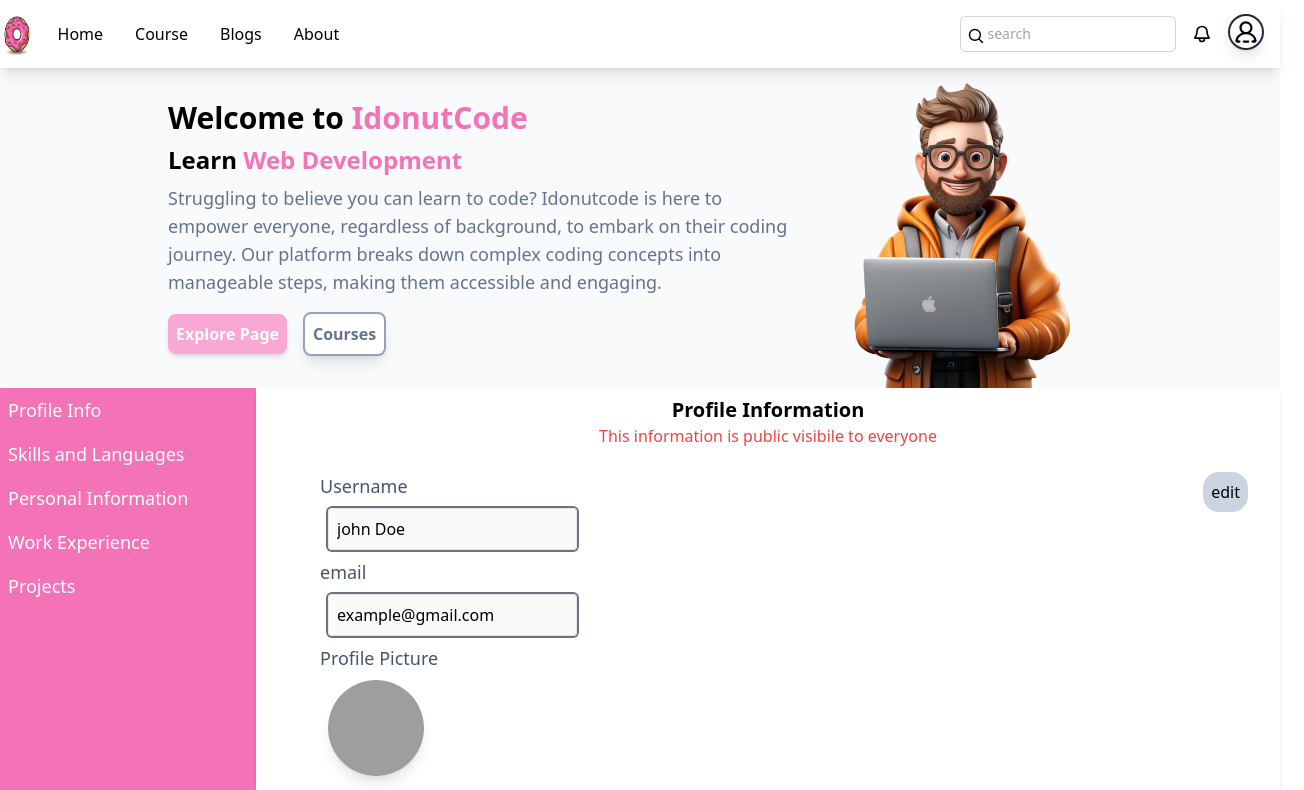
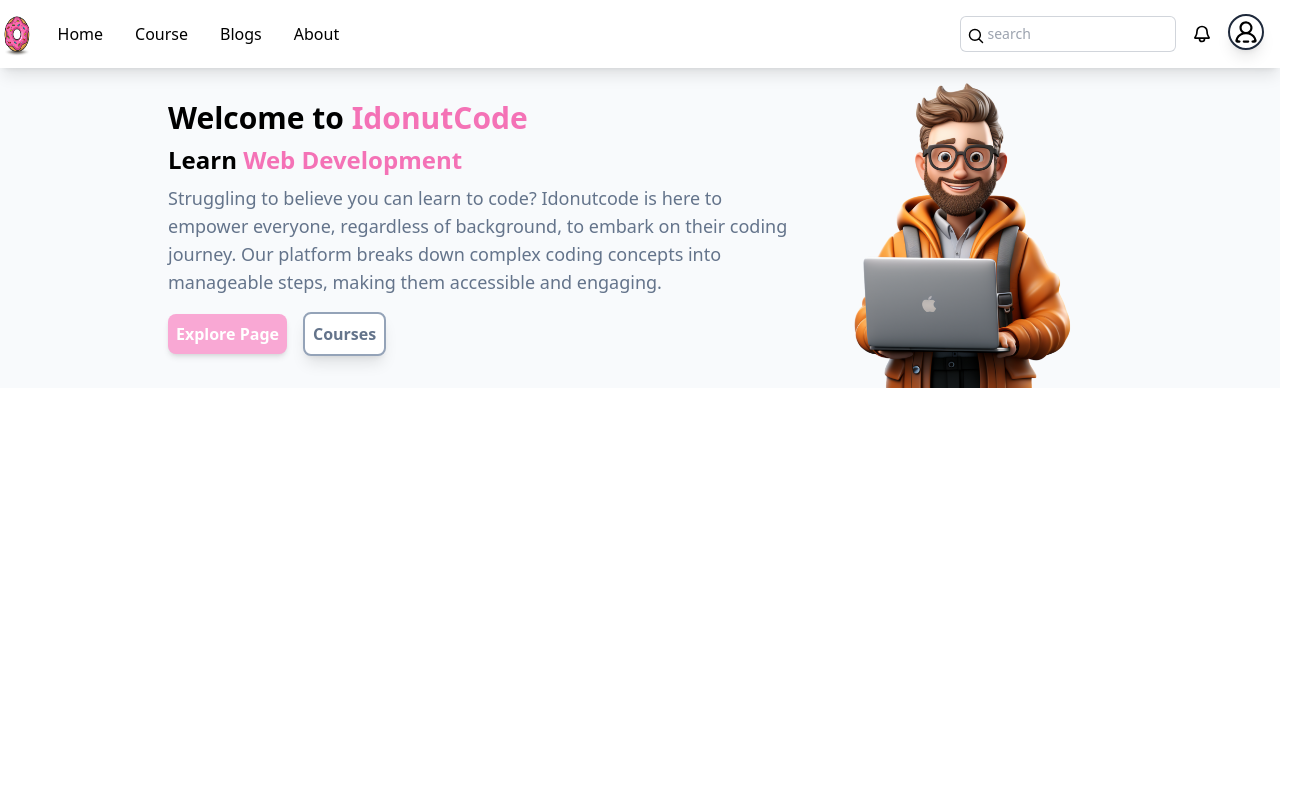
Before and after one commit to codewithcherry/Idonutcode_website_vite, a React (Vite) app: page / in a window 1280 px wide. Shown: the top 790 px of the page, 1304 px wide, since content can reach past the window. Built offline with nearby package versions, Linux system fonts and the light colour scheme; no server answers; grey boxes are pictures that could not be loaded.

Commit message:
remove settings from app.jsx to be added later using routing

```diff
--- a/src/App.jsx
+++ b/src/App.jsx
@@ -12,7 +12,7 @@
 
      <div className='bg-slate-50 '>
       <Navbar />
-      <Settings  />
+
      </div>
 
   )
```
